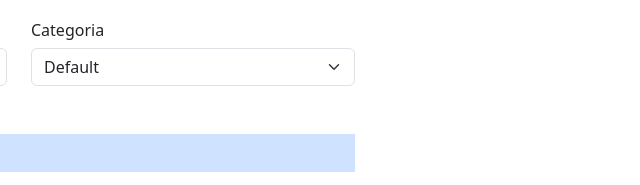
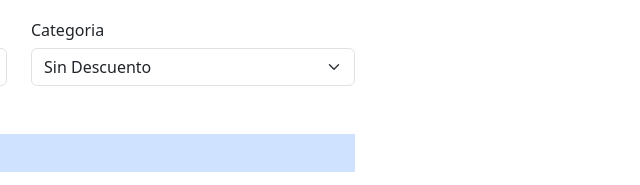
Before and after one commit to errorcode106/TrabajoIntegrador, a plain HTML site: page comprar.html in a window 1280 px wide. Shown: the part 615-800 px from the top of the page, 621-1261 px from the left. Drawn offline with nearby package versions, Linux system fonts and the light colour scheme.

Commit message:
se agrego realizo una pequeña modificacion en las opciones id='seleccion'

```diff
--- a/comprar.html
+++ b/comprar.html
@@ -115,7 +115,7 @@
                             </div>
                             <div class="col-6 container-fluid">
                                 <select id="seleccion" class="form-select">
-                                    <option value="1">Default</option>
+                                    <option value="1">Sin Descuento</option>
                                     <option value="2">Estudiante</option>
                                     <option value="3">Trainee</option>
                                     <option value="4">Junior</option>
```
